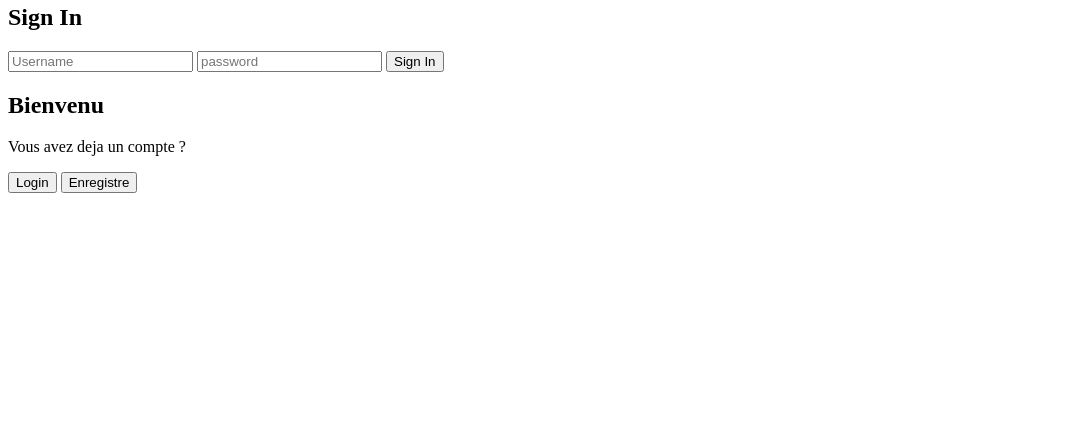
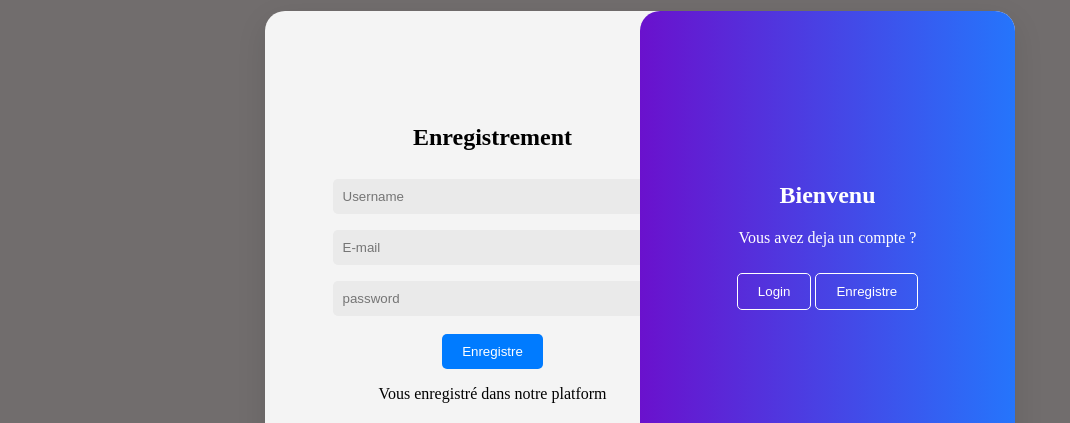
Before and after one commit to Heritier577/mon-premier-projet, a plain HTML site: page index.html in a window 1280 px wide. Shown: the part 172-595 px from the top of the page, without its empty margins (0-1070 px from the left). Drawn offline with Linux system fonts and the light colour scheme.

Commit message:
Ajout de chaine de connexion css et javascript

```diff
--- a/index.html
+++ b/index.html
@@ -4,7 +4,7 @@
     <meta charset="UTF-8">
     <meta name="viewport" content="width=device-width, initial-scale=1.0">
     <title>Formulaire d'Inscription et Connexion</title>
-    <link rel="stylesheet" href="fome.css">
+    <link rel="stylesheet" href="style.css">
 </head>
 <body>
     <div class="contenu">
@@ -43,6 +43,6 @@
             </div>
         </div>
     </div>
-    <script src="fome.js"></script>
+    <script src="forme.js"></script>
 </body>
 </html>
```
